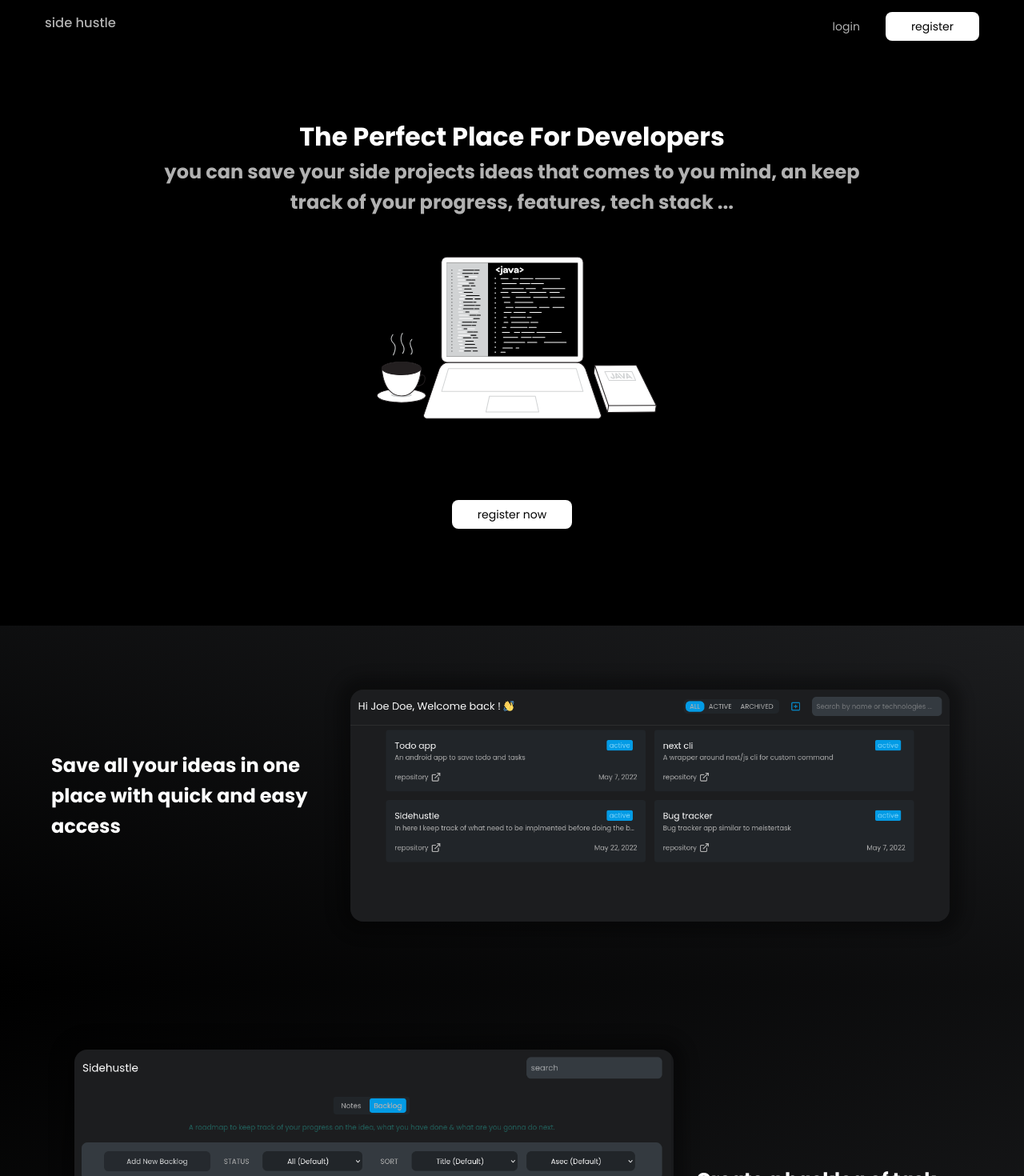
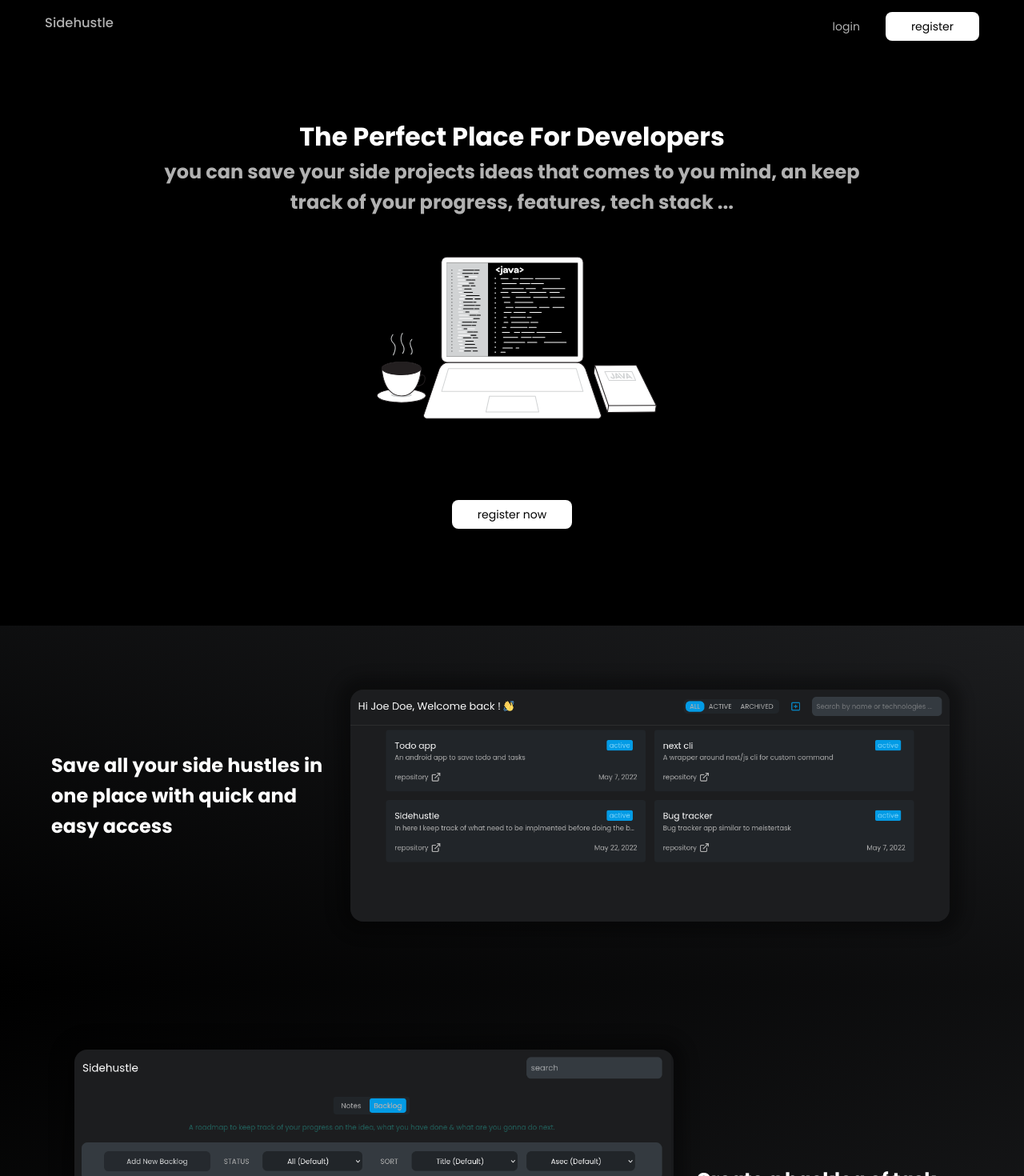
Before and after one commit to ablil/sidehustle, a Next.js app: page / in a window 1280 px wide. Shown: the top 1470 px of the page at 80% size. Built offline with nearby package versions, Linux system fonts and the light colour scheme.

Commit message:
refactor: externalize brand name

```diff
--- a/components/Sidebar.js
+++ b/components/Sidebar.js
@@ -10,6 +10,7 @@ import User from "./icons/User";
 import { auth } from "../services/firebaseconfig";
 import { useRouter } from "next/router";
 import { useAuthState } from "react-firebase-hooks/auth";
+import metadata from "../metadata";
 
 const routes = [
   {
@@ -40,7 +41,7 @@ const Sidebar = () => {
   return (
     <nav id="sidebar">
       <header>
-        <h1>Sidehustle</h1>
+        <h1>{metadata.brand}</h1>
       </header>
       {routes.map((route) => (
         <article
--- a/components/common/CustomFooter.js
+++ b/components/common/CustomFooter.js
@@ -1,4 +1,5 @@
 import React from "react";
+import metadata from "../../metadata";
 
 const CustomFooter = () => {
   return (
@@ -29,7 +30,7 @@ const CustomFooter = () => {
       </div>
       <footer>
         <article>&copy; All rights reserved {new Date().getFullYear()}</article>
-        <article>ideastab</article>
+        <article>{metadata.brand}</article>
       </footer>
     </footer>
   );
--- a/components/common/CustomNavbar.js
+++ b/components/common/CustomNavbar.js
@@ -1,10 +1,11 @@
 import Link from "next/link";
 import React from "react";
+import metadata from "../../metadata";
 
 const CustomNavbar = () => {
   return (
     <nav id="landingpage-navbar">
-      <h1>side hustle</h1>
+      <h1>{metadata.brand}</h1>
       <section>
         <Link href="/login">login</Link>
         <Link href="/register">register</Link>
--- /dev/null
+++ b/metadata.js
@@ -0,0 +1,5 @@
+const metadata = {
+  brand: "Sidehustle",
+};
+
+export default metadata;
--- a/pages/index.js
+++ b/pages/index.js
@@ -25,7 +25,9 @@ export default function Home() {
         </section>
 
         <section className="showcase">
-          <p>Save all your ideas in one place with quick and easy access</p>
+          <p>
+            Save all your side hustles in one place with quick and easy access
+          </p>
           <img src="/images/showcase/dashboard.png" alt="dashboard" />
         </section>
         <section className="showcase">
--- a/pages/login.js
+++ b/pages/login.js
@@ -3,6 +3,7 @@ import { useRouter } from "next/router";
 import React, { useEffect, useState, useMemo } from "react";
 import { useSignInWithEmailAndPassword } from "react-firebase-hooks/auth";
 import notifier from "../helpers/notifier";
+import metadata from "../metadata";
 import { auth } from "../services/firebaseconfig";
 
 const Login = () => {
@@ -47,7 +48,7 @@ const Login = () => {
   return (
     <section id="login">
       <form onSubmit={handleSubmit}>
-        <header>login to ideastab</header>
+        <header>login to {metadata.brand}</header>
         <input
           type="email"
           placeholder="type your email"
```
